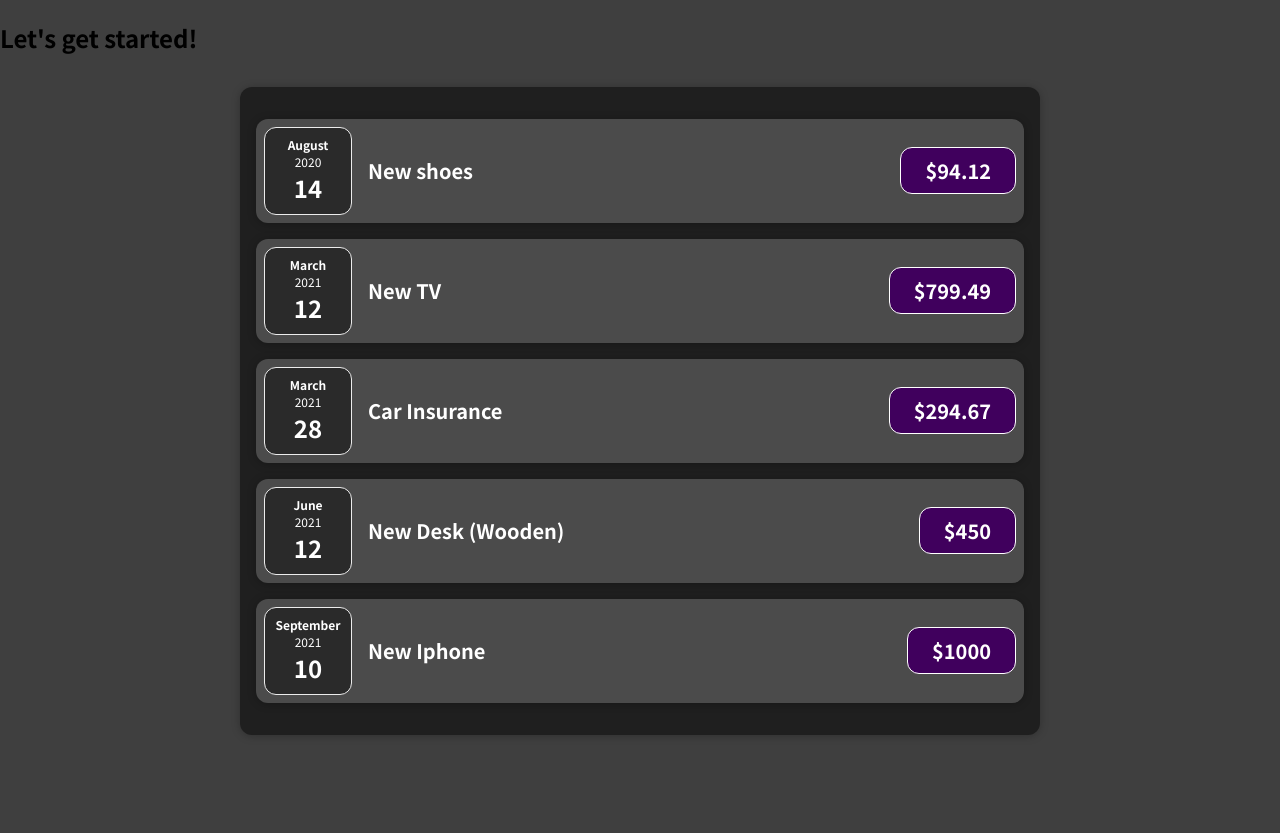
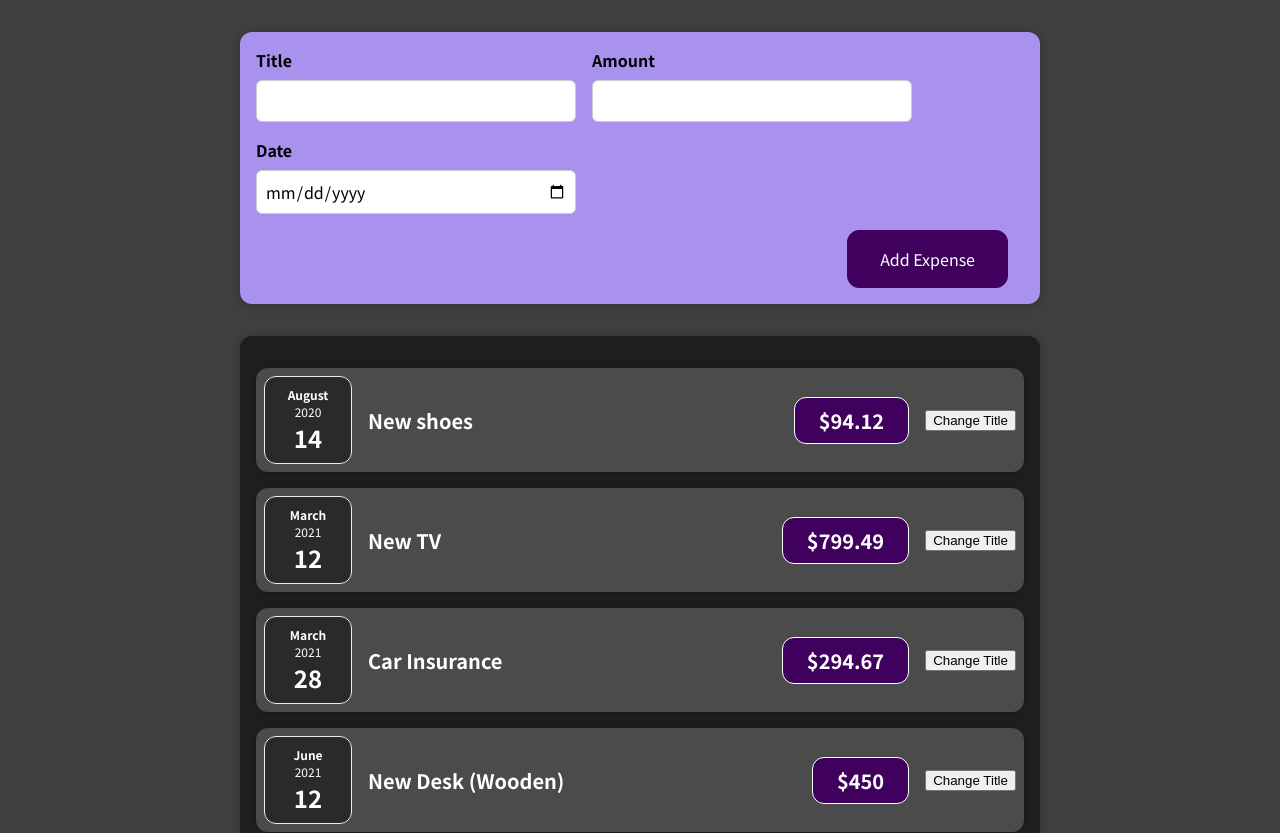
Before and after one commit to Mohsen-Hussen/my-expenses, a React (Create React App) app: page / in a window 1280 px wide. Shown: the top 833 px of the page. Before the commit the page ends 800 px from the top, so only its background shows below. Built offline with nearby package versions, Linux system fonts and the light colour scheme.

Commit message:
add expense form

```diff
--- a/src/App.js
+++ b/src/App.js
@@ -1,5 +1,6 @@
 import React from 'react';
 import Expenses from './components/Expenses/Expenses';
+import NewExpense from './components/NewExpense/NewExpense';
 
 const App = () => {
   const expenses = [
@@ -11,7 +12,7 @@
   ];
   return (
     <div>
-      <h2>Let's get started!</h2>
+      <NewExpense />
       <Expenses items={expenses} />
     </div>
   );
--- a/src/components/Expenses/ExpenseItem.js
+++ b/src/components/Expenses/ExpenseItem.js
@@ -1,16 +1,21 @@
-import React from 'react';
+import React , { useState } from 'react';
 import ExpenseDate from './ExpenseDate';
 import './ExpenseItem.css';
 import '../UI/Card.css';
 import Card from '../UI/Card';
 
 const ExpenseItem = (props) => {
+    const [title , setTitle] = useState(props.title);
+    const clickHandler = () => {
+        setTitle("Updated!!!!");
+    }
     return (
         <Card className='expense-item'>
             <ExpenseDate date={props.date}/>
             <div className='expense-item__description'>
-                <h2>{props.title}</h2>
+                <h2>{title}</h2>
                 <div className='expense-item__price'>${props.amount}</div>
+                <button onClick={clickHandler}>Change Title</button>
             </div>
         </Card>
     )
--- /dev/null
+++ b/src/components/NewExpense/ExpenseForm.css
@@ -0,0 +1,26 @@
+.new-expense__controls {
+    display: flex;
+    flex-wrap: wrap;
+    gap: 1rem;
+    margin-bottom: 1rem;
+    text-align: left;
+}
+
+.new-expense__control label {
+    font-weight: bold;
+    margin-bottom: 0.5rem;
+    display: block;
+}
+
+.new-expense__control input {
+    font: inherit;
+    padding: 0.5rem;
+    border-radius: 6px;
+    border: 1px solid #ccc;
+    width: 20rem;
+    max-width: 100%;
+}
+
+.new-expense__actions {
+    text-align: right;
+}
--- /dev/null
+++ b/src/components/NewExpense/ExpenseForm.js
@@ -0,0 +1,28 @@
+import React from 'react';
+import './ExpenseForm.css';
+
+const ExpenseForm = () => {
+    return (
+        <form>
+            <div className='new-expense__controls'>
+                <div className='new-expense__control'>
+                    <label>Title</label>
+                    <input type='text' />
+                </div>
+                <div className='new-expense__control'>
+                    <label>Amount</label>
+                    <input type='number' min='0.01' step='0.01' />
+                </div>
+                <div className='new-expense__control'>
+                    <label>Date</label>
+                    <input type='date' min='2019-01-01' max='2022-12-31' />
+                </div>
+            </div>
+            <div className='new-expense__actions'>
+                <button type='submit'>Add Expense</button>
+            </div>
+        </form>
+    )
+}
+
+export default ExpenseForm;
--- /dev/null
+++ b/src/components/NewExpense/NewExpense.css
@@ -0,0 +1,38 @@
+.new-expense {
+    background-color: #a892ee;
+    padding: 1rem;
+    margin: 2rem auto;
+    width: 50rem;
+    max-width: 95%;
+    border-radius: 12px;
+    text-align: center;
+    box-shadow: 0 1px 8px rgba(0, 0, 0, 0.25);
+}
+
+.new-expense button {
+    font: inherit;
+    cursor: pointer;
+    padding: 1rem 2rem;
+    border: 1px solid #40005d;
+    background-color: #40005d;
+    color: white;
+    border-radius: 12px;
+    margin-right: 1rem;
+}
+
+.new-expense button:hover,
+.new-expense button:active {
+    background-color: #510674;
+    border-color: #510674;
+}
+
+.new-expense button.alternative {
+    color: #220131;
+    border-color: transparent;
+    background-color: transparent;
+}
+
+.new-expense button.alternative:hover,
+.new-expense button.alternative:active {
+    background-color: #ddb3f8;
+}
--- /dev/null
+++ b/src/components/NewExpense/NewExpense.js
@@ -0,0 +1,13 @@
+import React from 'react';
+import ExpenseForm from './ExpenseForm';
+import './NewExpense.css';
+
+const NewExpense = () => {
+    return (
+        <div className="new-expense">
+            <ExpenseForm />
+        </div>
+    )
+}
+
+export default NewExpense;
```
